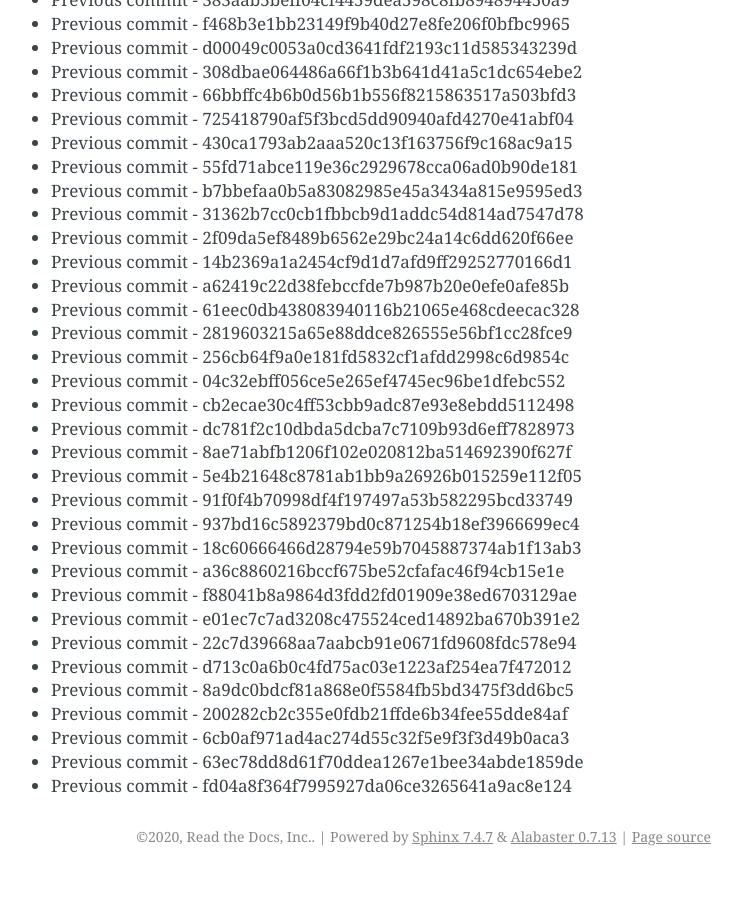
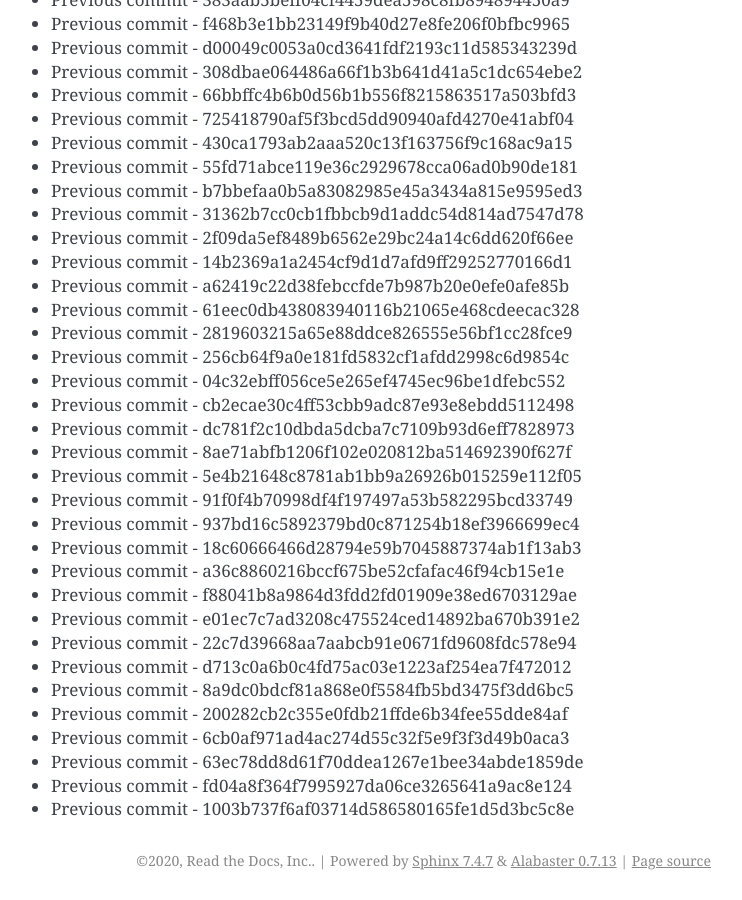
Before and after one commit to readthedocs/rtd-git-stresstest, a Sphinx documentation site: the page built from docs/updates.rst, in a window 1280 px wide and 900 px high, scrolled down 100269 px. Shown: the whole window, without its empty margins (399-1141 px from the left). Built offline with Sphinx 7.4.7, drawn with Linux system fonts in a browser that asks for light colours; before the commit the page ends 101145 px from its top, so only the background shows below that.

Commit message:
Generating commit from previous: 1003b737f6af03714d586580165fe1d5d3bc5c8e

```diff
--- a/docs/updates.rst
+++ b/docs/updates.rst
@@ -4245,3 +4245,4 @@ It can be tested for any performance characteristics.
 * Previous commit - 6cb0af971ad4ac274d55c32f5e9f3f3d49b0aca3
 * Previous commit - 63ec78dd8d61f70ddea1267e1bee34abde1859de
 * Previous commit - fd04a8f364f7995927da06ce3265641a9ac8e124
+* Previous commit - 1003b737f6af03714d586580165fe1d5d3bc5c8e
```
